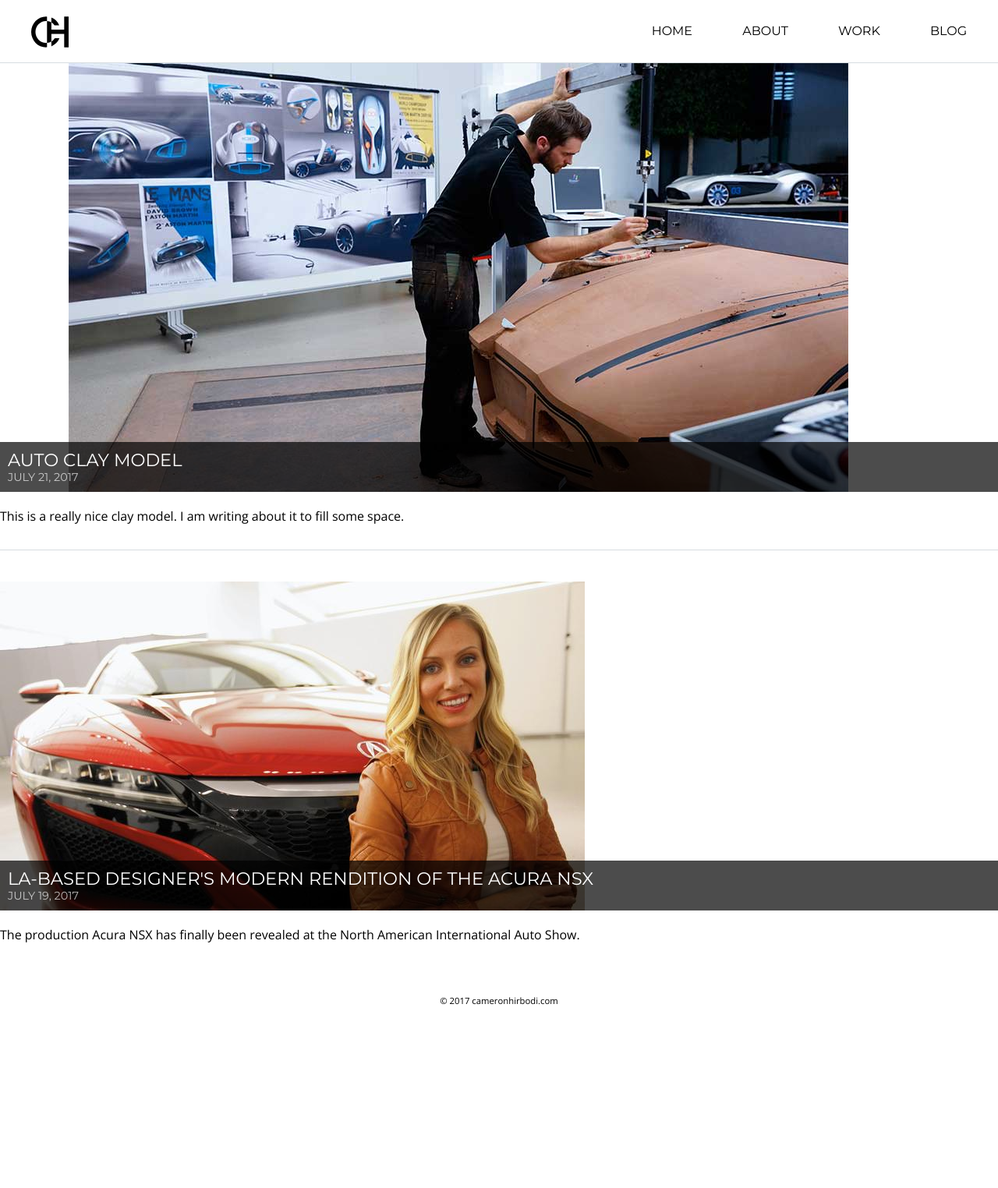
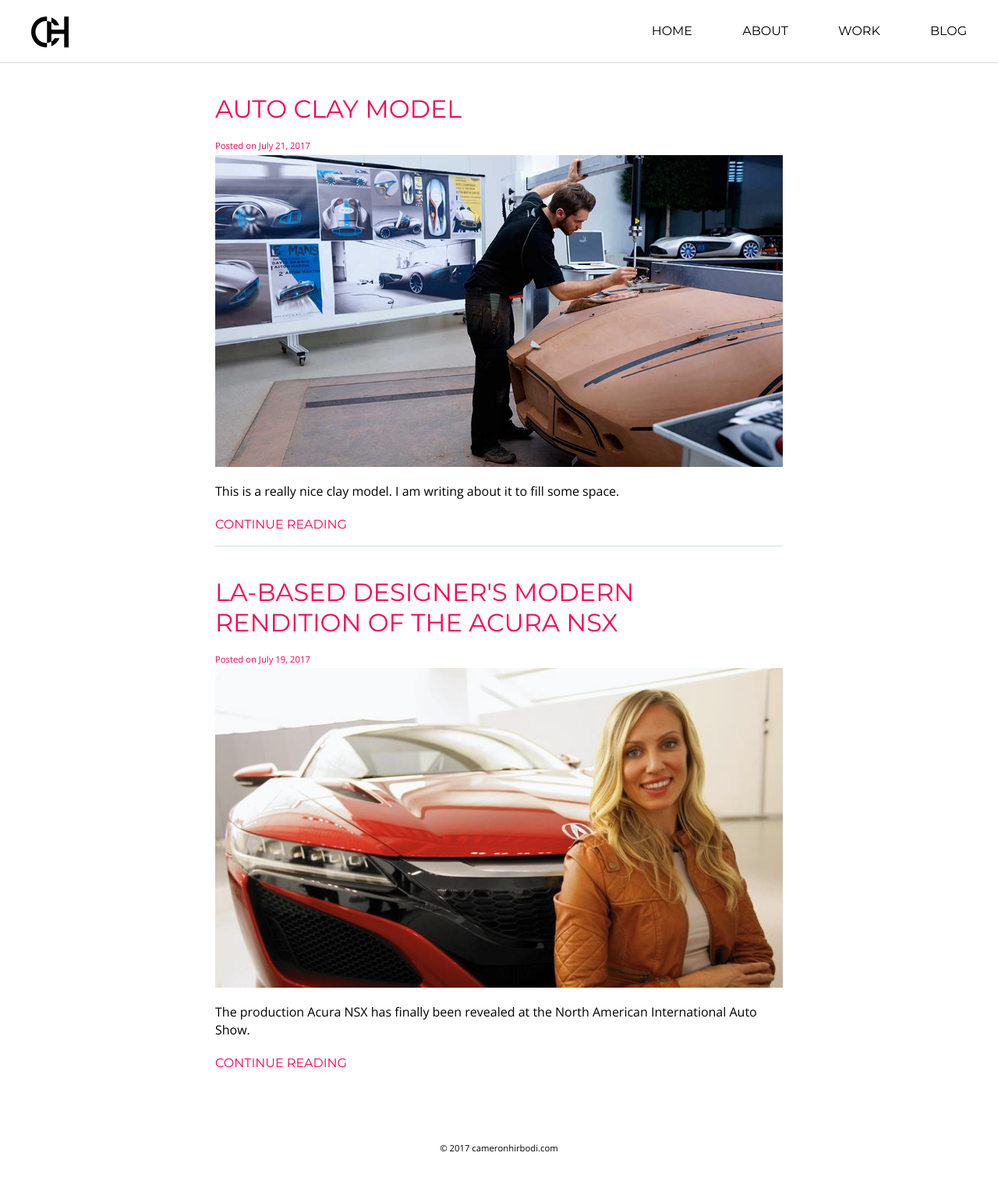
Before and after one commit to cameronhirbodi/ch-design, a Jekyll site: the page built from blogtest.md, in a window 1280 px wide. Shown: the whole page at 78% size. Built offline with Jekyll 4.4.1, drawn with Linux system fonts in a browser that asks for light colours; before the commit the page ends 1335 px from its top, so only the background shows below that.

Commit message:
blog list changes

```diff
--- a/blogtest.md
+++ b/blogtest.md
@@ -3,18 +3,18 @@
 title: Blog Test
 permalink: /blogtest/
 ---
-
-<ul class="blog-list">
-    {% for blog in site.categories.blog limit:2 %}
-        <li>
-            <a class="blog-thumb" href="{{site.baseurl}}{{blog.url}}">
-                <img src="{{blog.image}}">
-                <div class="blog-thumb-caption">
+<main>
+    <ul class="blog-list">
+        {% for blog in site.categories.blog limit:2 %}
+            <li>
+                <a class="blog-thumb" href="{{site.baseurl}}{{blog.url}}">
                     <h3>{{blog.title}}</h3>
-                    <h5>{{ blog.date | date: "%B %e, %Y" }}</h5>
-                </div>
-            </a>
-            <p>{{blog.meta}}</p>
-        </li>
-    {% endfor %}
-</ul>
+                    <small>Posted on {{ blog.date | date: "%B %e, %Y" }}</small>
+                    <img src="{{blog.image}}">
+                </a>
+                <p>{{blog.meta}}</p>
+                <a href="{{site.baseurl}}{{blog.url}}"><h5>Continue Reading</h5></a>
+            </li>
+        {% endfor %}
+    </ul>
+</main>
--- a/style.css
+++ b/style.css
@@ -653,27 +653,6 @@
   position: relative;
   margin-bottom: 20px; }
 
-.blog-thumb-caption {
-  color: #FFF;
-  background-color: rgba(0, 0, 0, 0.7);
-  padding: 10px;
-  margin-bottom: 0;
-  display: block;
-  position: absolute;
-  left: 0;
-  bottom: 0;
-  width: 100%;
-  -webkit-box-sizing: border-box;
-  box-sizing: border-box;
-  -moz-box-sizing: border-box; }
-  .blog-thumb-caption h3 {
-    font-size: 1.414em;
-    margin: 0; }
-  .blog-thumb-caption h5 {
-    font-size: 0.9em;
-    color: rgba(255, 255, 255, 0.7);
-    margin: 0; }
-
 .blog-date {
   display: block;
   margin-bottom: 10px;
@@ -787,11 +766,7 @@
     width: 33.33%; }
   .blog-list li {
     padding-bottom: 10px;
-    margin-bottom: 30px; }
-  .blog-thumb-title {
-    font-size: 1em;
-    font-family: 'Open Sans', sans-serif;
-    font-weight: 400; } }
+    margin-bottom: 30px; } }
 
 @media (max-width: 480px) {
   .styles_splash h1 {
@@ -801,7 +776,7 @@
     width: 100%; }
   .swatch {
     min-height: 40px; }
-  .blog-thumb-caption h3 {
-    font-size: 1em; }
-  .blog-thumb-caption h5 {
+  .blog-list h3 {
+    font-size: 1.414em; }
+  .blog-list h5 {
     font-size: 0.707em; } }
```
Also changed, not shown: _sass/style.scss (+2 -30 lines).
